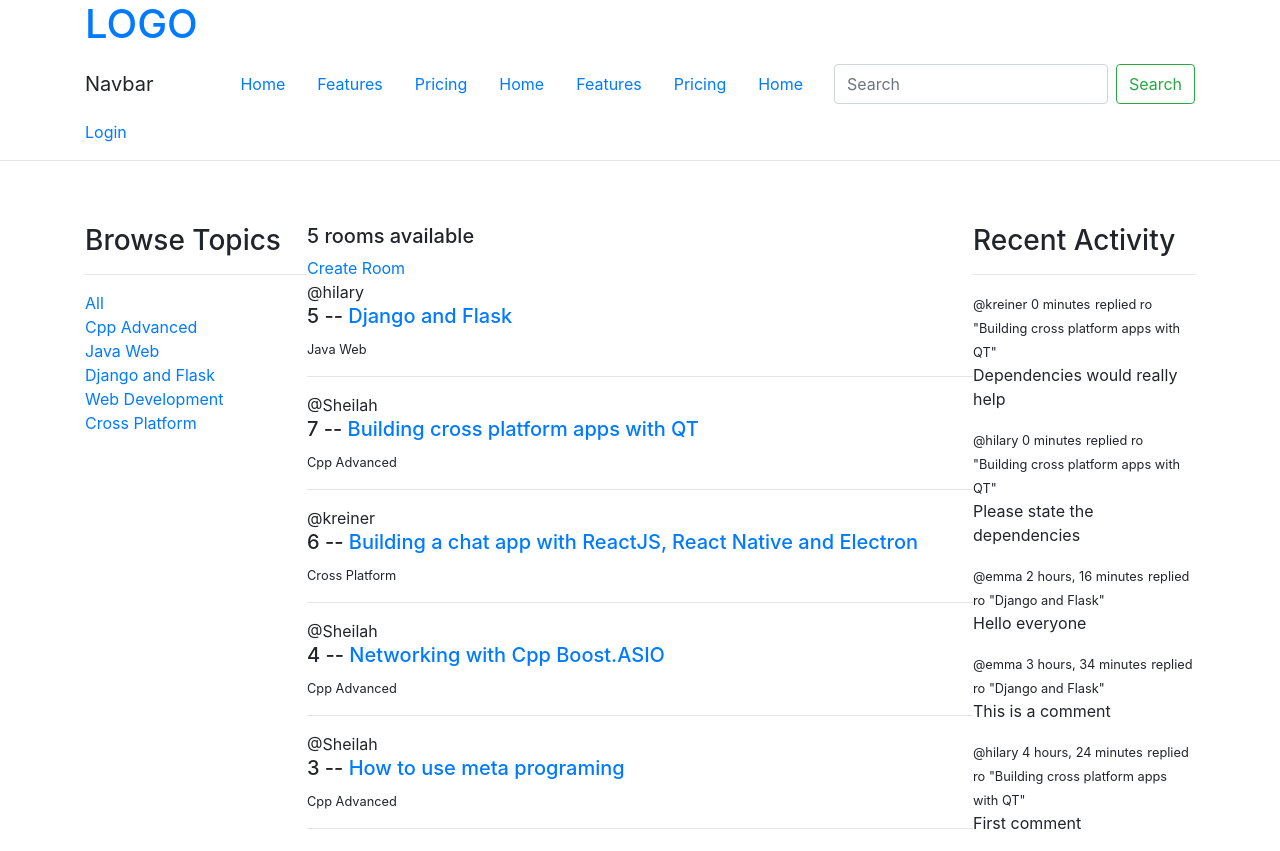
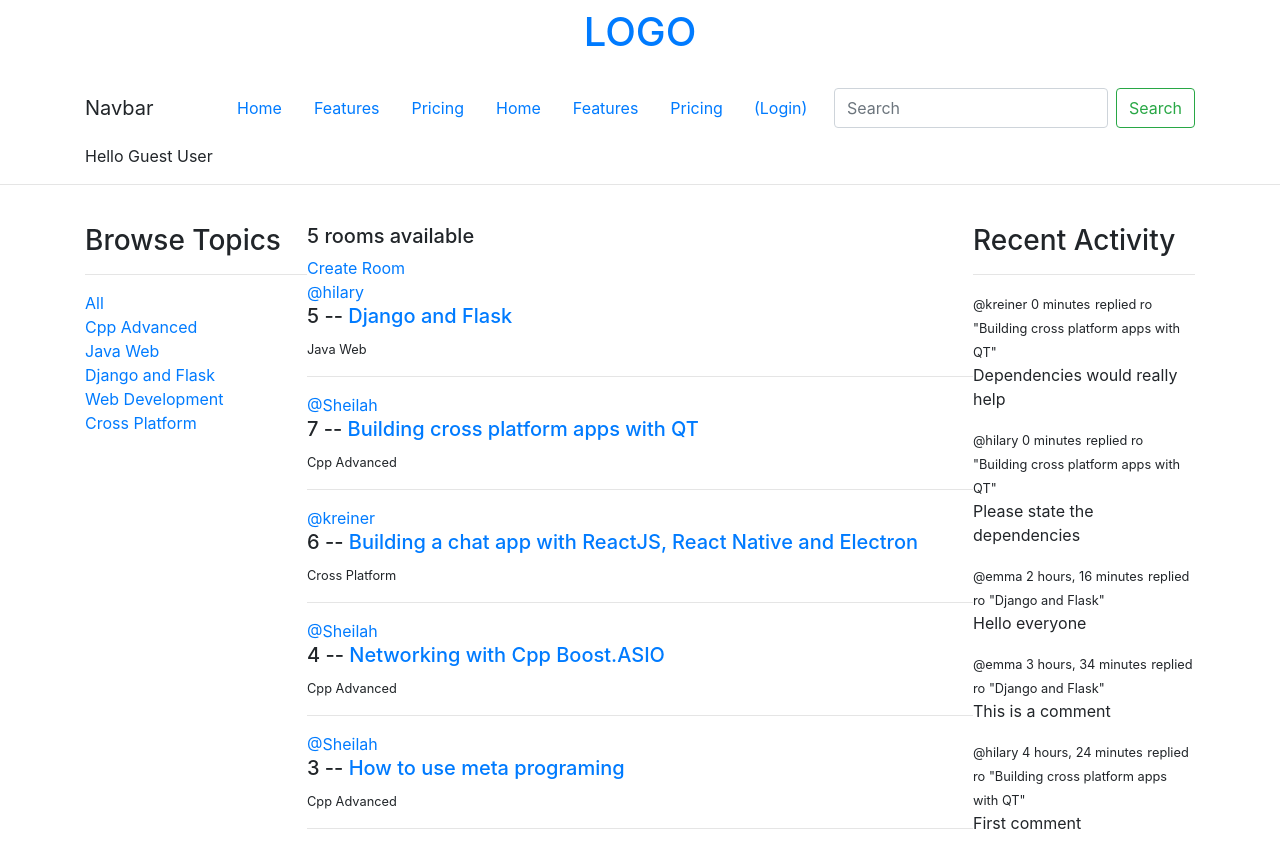
Before and after one commit to Professor-hilary/freedum, a Django app: page / in a window 1280 px wide. Run offline with Django 5.2, Linux system fonts and the light colour scheme; data comes from the database, SQL or seed files in the repository; both versions use the stored data as it was after the commit; some libraries are stand-ins or nearby versions.

Commit message:
Added profile page

```diff
--- /dev/null
+++ b/base/templates/base/activity_component.html
@@ -0,0 +1,13 @@
+<h3 class="fs-3">Recent Activity</h3>
+<hr>
+{% for message in room_messages %}
+    <div>
+        <small>@{{message.user}} {{message.created|timesince}}</small>
+        <small>replied ro "{{message.room}}"</small>
+
+        <p>{{message}}</p>
+        {% if request.user == message.user %}
+            <a href="{% url 'delete-message' message.id %}">Delete</a>
+        {% endif %}
+    </div>
+{% endfor %}
--- /dev/null
+++ b/base/templates/base/feed_component.html
@@ -0,0 +1,16 @@
+<div>
+    {% for room in rooms%}
+    <div>
+        {% if request.user == room.host %}
+            <a href="{% url "update-room" room.id %}">Edit</a>
+            <a href="{% url "delete-room" room.id %}" class="text-danger fs-5 px-2">Delete</a>
+            <br>
+        {% endif %}
+
+        <a href="{% url 'user-profile' room.host.id %}">@{{room.host.username}}</a>
+        <h5>{{room.id}} -- <a href={% url "room" room.id %}>{{room.name}}</a></h5>
+        <small>{{room.topic.name}}</small>
+        <hr>
+    </div>
+    {% endfor %}
+</div>
--- a/base/templates/base/home.html
+++ b/base/templates/base/home.html
@@ -13,55 +13,18 @@
 
 <div class='home-container container' style="position: relative; top:200px !important">
     <div>
-        <h3>Browse Topics</h3>
-        <hr>
-
-        <div>
-            <a href="{% url "home" %}">All</a>
-        </div>
-
-        {% for topic in topics %}
-            <div>
-                <a href="{% url "home" %}?q={{topic.name}}">{{topic.name}}</a>
-            </div>
-        {% endfor %}
+        {% include "base/topics_component.html" %}
     </div>
 
     <div>
         <h5>{{room_count}} rooms available</h5>
         <a href="{% url "create-room" %}">Create Room</a>
 
-        <div>
-            {% for room in rooms%}
-                <div>
-                    {% if request.user == room.host %}
-                        <a href="{% url "update-room" room.id %}">Edit</a>
-                        <a href="{% url "delete-room" room.id %}" class="text-danger fs-5">Delete</a>
-                    {% endif %}
-
-                    <span>@{{room.host.username}}</span>
-                    <h5>{{room.id}} -- <a href={% url "room" room.id %}>{{room.name}}</a></h5>
-                    <small>{{room.topic.name}}</small>
-                    <hr>
-                </div>
-            {% endfor %}
-        </div>
+        {% include "base/feed_component.html" %}
     </div>
 
     <div>
-        <h3 class="fs-3">Recent Activity</h3>
-        <hr>
-        {% for message in room_messages %}
-            <div>
-                <small>@{{message.user}} {{message.created|timesince}}</small>
-                <small>replied ro "{{message.room}}"</small>
-
-                <p>{{message}}</p>
-                {% if request.user == message.user %}
-                    <a href="{% url 'delete-message' message.id %}">Delete</a>
-                {% endif %}
-            </div>
-        {% endfor %}
+        {% include "base/activity_component.html" %}
     </div>
 
 </div>
--- /dev/null
+++ b/base/templates/base/topics_component.html
@@ -0,0 +1,12 @@
+<h3>Browse Topics</h3>
+<hr>
+
+<div>
+    <a href="{% url "home" %}">All</a>
+</div>
+
+{% for topic in topics %}
+    <div>
+        <a href="{% url "home" %}?q={{topic.name}}">{{topic.name}}</a>
+    </div>
+{% endfor %}
--- a/base/urls.py
+++ b/base/urls.py
@@ -8,6 +8,7 @@ urlpatterns = [
 
     path('', views.home, name='home'),
     path('room/<str:pk>/', views.room, name='room'),
+    path('profile/<str:pk>/', views.userProfile, name='user-profile'),
 
     path('create-room/', views.createRoom, name='create-room'),
     path('update-room/<str:pk>/', views.updateRoom, name='update-room'),
--- a/base/views.py
+++ b/base/views.py
@@ -8,6 +8,7 @@ from django.contrib.auth import authenticate, login, logout
 from django.contrib.auth.forms import UserCreationForm
 from .models import Room, Topic, Message
 from .forms import RoomForm
+
 
 def loginPage(request):
     page = 'login'
@@ -23,14 +24,13 @@ def loginPage(request):
         except:
             messages.error(request, 'User doesn\'t exist!')
 
-        user = authenticate(request, username = username, password=password)
+        user = authenticate(request, username=username, password=password)
 
         if user is not None:
             login(request, user)
             return redirect('home')
         else:
             messages.error(request, 'Username or password does not exist')
-
 
     context = {'page': page}
 
@@ -56,44 +56,55 @@ def registerPage(request):
         else:
             messages.error(request, "Error occured during registration")
 
-    return render(request, 'base/login_register.html', {'form':form})
+    return render(request, 'base/login_register.html', {'form': form})
 
 
 def home(request):
     q = request.GET.get('q') if request.GET.get('q') != None else ''
 
     rooms = Room.objects.filter(
-        Q(topic__name__icontains=q) | Q(name__icontains=q) | Q(description__icontains=q)
+        Q(topic__name__icontains=q) | Q(
+            name__icontains=q) | Q(description__icontains=q)
     )
     topics = Topic.objects.all()
     room_count = rooms.count()
-    room_messages = Message.objects.all()
+    room_messages = Message.objects.filter(Q(room__topic__name__icontains=q))
 
     context = {
         'rooms': rooms,
-        'topics':topics,
-        'room_count':room_count,
+        'topics': topics,
+        'room_count': room_count,
         'room_messages': room_messages,
     }
     return render(request, 'base/home.html', context)
 
 
-def room(request,pk):
+def room(request, pk):
     room = Room.objects.get(id=pk)
-    room_messages = room.message_set.all()#.order_by('-created')
+    room_messages = room.message_set.all()  # .order_by('-created')
     participants = room.participants.all()
 
     if request.method == 'POST':
         message = Message.objects.create(
-            user = request.user,
+            user=request.user,
             room=room,
             body=request.POST.get('body'),
         )
         room.participants.add(request.user)
-        return redirect('room',pk=room.id)
+        return redirect('room', pk=room.id)
 
-    context = {'room':room, 'room_messages':room_messages, 'participants':participants}
+    context = {
+        'room': room, 'room_messages': room_messages, 'participants': participants
+    }
     return render(request, 'base/room.html', context)
+
+
+def userProfile(request, pk):
+    user = User.objects.get(id=pk)
+    rooms = user.room_set.all()
+    room_message = user.message_set.all()
+    content = {'user': user, 'rooms': rooms, 'room_message': room_message}
+    return render(request, 'base/profile.html', content)
 
 
 @login_required(login_url='/login')
@@ -106,7 +117,7 @@ def createRoom(request):
             form.save()
             return redirect('home')
 
-    context={'form':form}
+    context = {'form': form}
     return render(request, 'base/room_form.html', context)
 
 
--- a/templates/main.html
+++ b/templates/main.html
@@ -6,7 +6,7 @@
     <head>
         <meta charset="utf-8">
         <meta http-equiv="X-UA-Compatible" content="IE=edge">
-        <title>StudyBud</title>
+        <title>freedum</title>
         <meta name="description" content="">
         <meta name="viewport" content="width=device-width, initial-scale=1">
 
--- a/templates/navbar.html
+++ b/templates/navbar.html
@@ -9,8 +9,8 @@
   }
 </style>
 <div class="fixed-top">
-  <div class="container">
-    <a class="bg-dark" href="/"><h1>LOGO</h1></a>
+  <div class="container d-flex" style='width: 100%;justify-content: center;'>
+    <a class="my-2" href="/"><h1>LOGO</h1></a>
   </div>
 
   <nav class="bg-body-tertiary container">
@@ -19,7 +19,7 @@
       <div class="d-flex" id="navbarText">
         <ul class="d-flex m-0">
           <li class="nav-item">
-            <a class="nav-link active" aria-current="page" href="#">Home</a>
+            <a class="nav-link active" aria-current="page" href="/">Home</a>
           </li>
           <li class="nav-item">
             <a class="nav-link" href="#">Features</a>
@@ -36,8 +36,14 @@
           <li class="nav-item">
             <a class="nav-link" href="#">Pricing</a>
           </li>
-          <li class="nav-item">
-            <a class="nav-link active" aria-current="page" href="#">Home</a>
+          <li class="nav-item" style="display: flex;">
+            <div class="container" style="display: flex; align-items: center;">
+              {% if request.user.is_authenticated %}
+                <a href="{% url 'logout' %}" class="text-danger">(Logout)</a>
+              {% else %}
+                <a href="{% url 'login' %}">(Login)</a>
+              {% endif %}
+            </div>
           </li>
         </ul>
       </div>
@@ -51,9 +57,10 @@
   <div class="container">
     {% if request.user.is_authenticated %}
       <p>Hello {{ request.user }}</p>
-      <a href="{% url 'logout' %}">Logout</a>
+      <!--a href="{% url 'logout' %}">Logout</a-->
     {% else %}
-      <a href="{% url 'login' %}">Login</a>
+      <p>Hello Guest User</p>
+      <!--a href="{% url 'login' %}">Login</a-->
     {% endif %}
   </div>
 
```
Also changed, not shown: base/templates/base/profile.html (added, +24 -0 lines), db.sqlite3.
